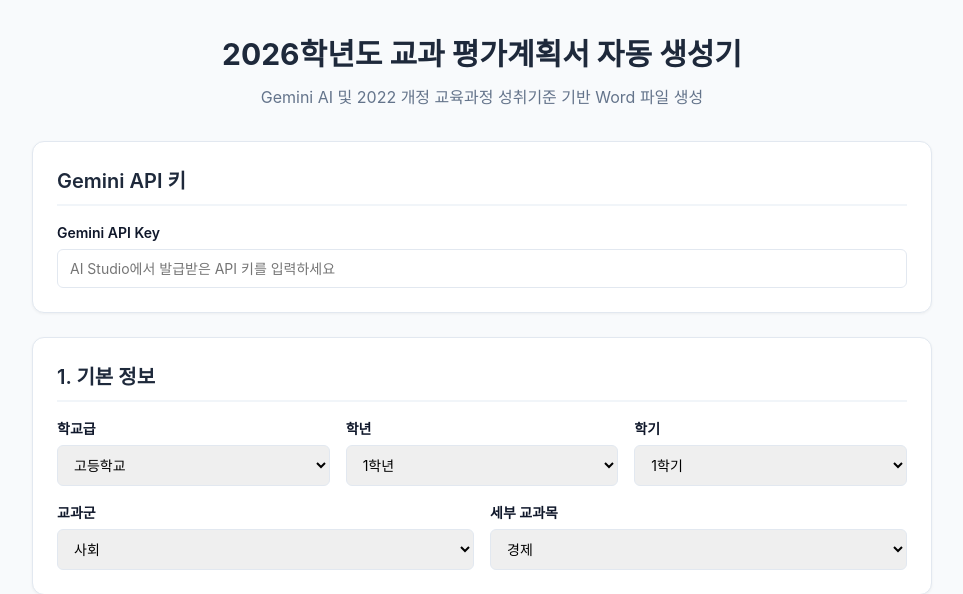
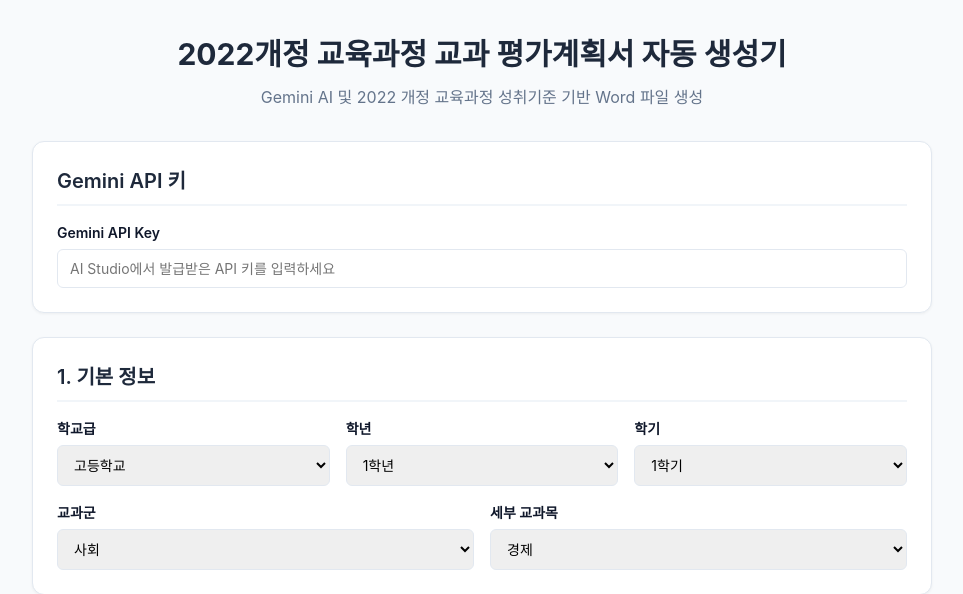
Before and after one commit to jhyuk08-ops/eval-helper, a Flask app: page / in a window 1280 px wide. Shown: the top 594 px of the page, without its empty margins (158-1121 px from the left). Run offline with Flask 3, Linux system fonts and the light colour scheme.

Commit message:
Update index.html

```diff
--- a/templates/index.html
+++ b/templates/index.html
@@ -246,7 +246,7 @@
 
 <div class="container">
     <header>
-        <h1>2026학년도 교과 평가계획서 자동 생성기</h1>
+        <h1>2022개정 교육과정 교과 평가계획서 자동 생성기</h1>
         <p>Gemini AI 및 2022 개정 교육과정 성취기준 기반 Word 파일 생성</p>
     </header>
 
```
